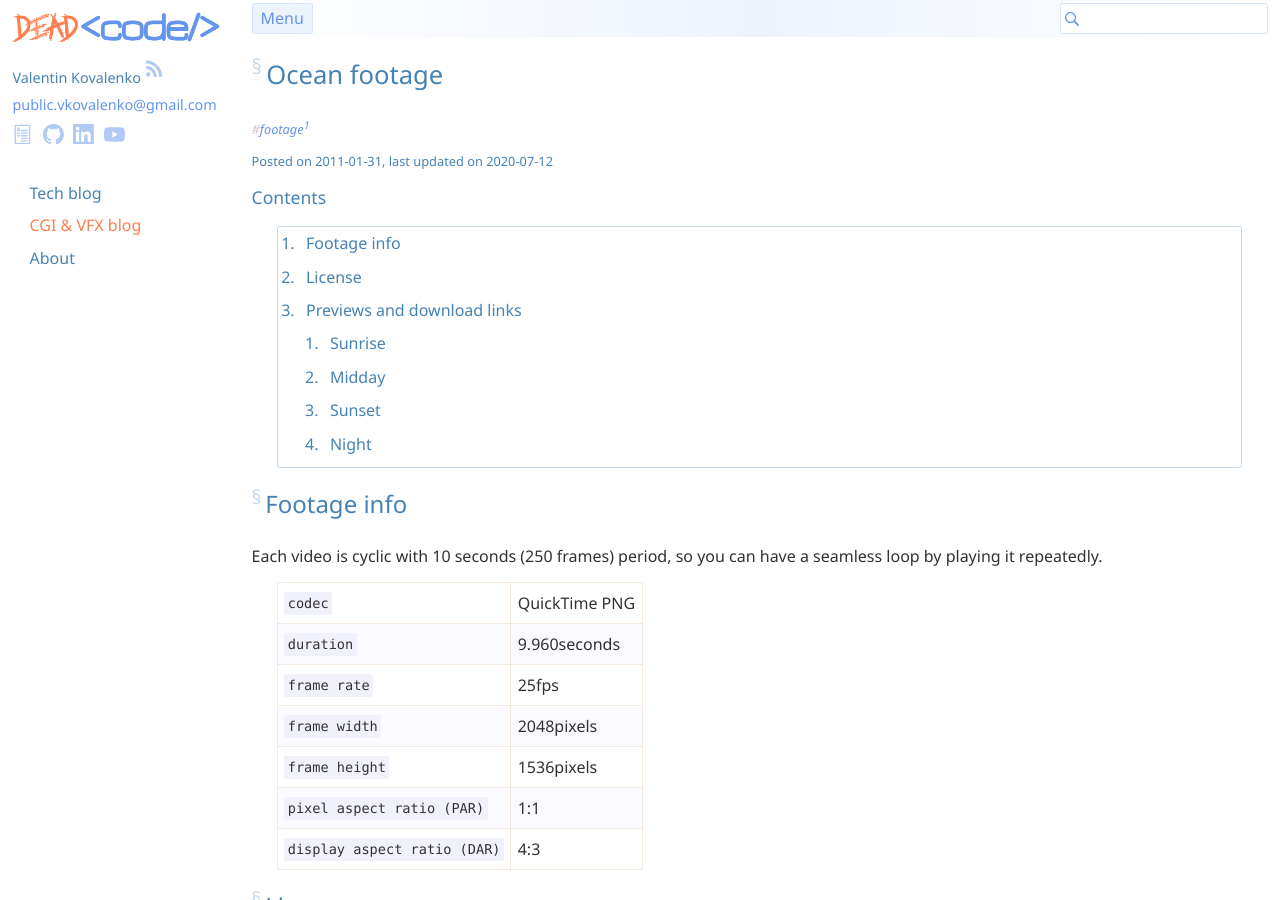
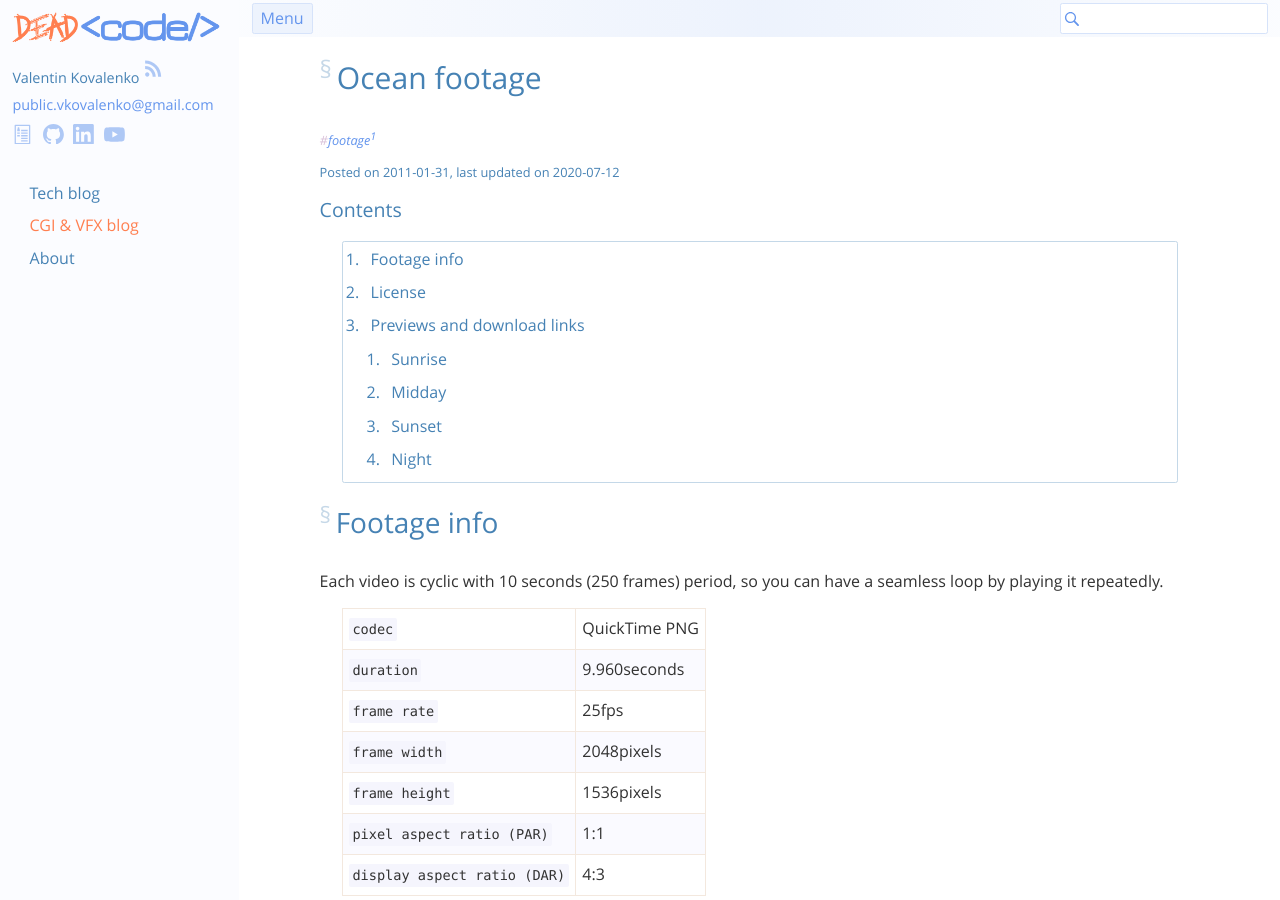
Before and after one commit to stIncMale/stincmale.github.io, a Jekyll site: the page built from _posts/2011-01-31-ocean-footage.markdown, in a window 1280 px wide and 900 px high. Built offline with Jekyll 4.4.1, drawn with Linux system fonts in a browser that asks for light colours.

Commit message:
Improve style
- limit text line length to about 120 characters
- use wider YouTube video previews
- use OpenSans font as the preferred sans-serif font family

```diff
--- a/_includes/youtube-video.html
+++ b/_includes/youtube-video.html
@@ -9,7 +9,7 @@
 {%- assign video_title = params[3] -%}
 {%- capture video_url -%}https://youtu.be/{{ video_id }}{%- endcapture -%}
 {%- capture splash_image_url -%}https://img.youtube.com/vi/{{ video_id }}/{{ splash_image_id }}.jpg{%- endcapture -%}
-<div class="iframe-margins-right40">
+<div class="iframe-margins-right25">
   <div class="{{ css_aspect_ratio_class }}">
     <!-- The allowfullscreen attribute is specified because iOS Safari does not support allow="fullscreen" -->
     <iframe src="https://www.youtube.com/embed/{{ video_id }}" allow="accelerometer; autoplay; encrypted-media; gyroscope; picture-in-picture; fullscreen" allowfullscreen></iframe>
--- a/_sass/_base.scss
+++ b/_sass/_base.scss
@@ -35,6 +35,13 @@ main {
   padding-top: $spacing-unit-em;
   padding-left: $spacing-unit-em;
   padding-right: $spacing-unit-em;
+}
+@media not print {
+  main {
+    max-width: 55em;
+    margin-left: auto;
+    margin-right: auto;
+  }
 }
 
 /**
@@ -90,22 +97,22 @@ h1, h2, h3, h4, h5, h6 {
   color: $header-font-color;
 }
 h1 {
-  font-size: $font-size * 1.6;
+  font-size: $font-size * 1.88;
 }
 h2 {
-  font-size: $font-size * 1.5;
+  font-size: $font-size * 1.75;
 }
 h3 {
-  font-size: $font-size * 1.4;
+  font-size: $font-size * 1.60;
 }
 h4 {
-  font-size: $font-size * 1.3;
+  font-size: $font-size * 1.47;
 }
 h5 {
-  font-size: $font-size * 1.2;
+  font-size: $font-size * 1.34;
 }
 h6 {
-  font-size: $font-size * 1.1;
+  font-size: $font-size * 1.22;
 }
 
 /**
--- a/_sass/_init.scss
+++ b/_sass/_init.scss
@@ -1,11 +1,44 @@
-$base-font-family: "Segoe UI", "Roboto", "Helvetica Neue", "Arial", sans-serif;
+@font-face {
+  font-family: "Open Sans";
+  src:
+      local("OpenSans"),
+      local("OpenSans-Regular"),
+      local("Open Sans Regular"),
+      url("/assets/font/OpenSans/OpenSans-Regular.ttf") format("truetype");
+}
+@font-face {
+  font-family: "Open Sans";
+  src:
+      local("OpenSans-Bold"),
+      local("Open Sans Bold"),
+      url("/assets/font/OpenSans/OpenSans-Bold.ttf") format("truetype");
+  font-weight: bold;
+}
+@font-face {
+  font-family: "Open Sans";
+  src:
+      local("OpenSans-Italic"),
+      local("Open Sans Italic"),
+      url("/assets/font/OpenSans/OpenSans-Italic.ttf") format("truetype");
+  font-style: italic;
+}
+@font-face {
+  font-family: "Open Sans";
+  src:
+      local("OpenSans-BoldItalic"),
+      local("Open Sans Bold Italic"),
+      url("/assets/font/OpenSans/OpenSans-BoldItalic.ttf") format("truetype");
+  font-weight: bold;
+  font-style: italic;
+}
+$base-font-family: "Open Sans", "Segoe UI", "Roboto", "Helvetica Neue", "Arial", sans-serif;
 $monospace-font-family: "Menlo", "Inconsolata", "Consolas", "Roboto Mono", "Ubuntu Mono", "Liberation Mono", "Courier New", monospace;
 
 $font-size: 1em;
-$medium-font-size: 0.9em;
-$small-font-size: 0.8em;
-$block-monospace-font-size: 0.8em;
-$inline-monospace-font-size: 0.85em;
+$medium-font-size: 0.9 * $font-size;
+$small-font-size: 0.8 * $font-size;
+$block-monospace-font-size: 0.8 * $font-size;
+$inline-monospace-font-size: 0.85 * $font-size;
 $post-metadata-font-size: $small-font-size;
 
 $font-weight: 400;
@@ -31,17 +64,17 @@ $insignificant-font-color: lighten($font-color, 30%);//see https://sass-lang.com
 $quotation-background-color: desaturate(lighten(linen, 2%), 20%);
 $quotation-border-color: darken($quotation-background-color, $border-color-darken-percentage);
 $quotation-font-color: desaturate(darken($quotation-background-color, 40%), 10%);
-$code-font-backgroung-color: lighten(lavender, 2.5%);
+$code-font-backgroung-color: lighten(lavender, 3.5%);
 $header-font-color: steelblue;
 $hover-header-font-color: lighten($header-font-color, 15%);
-$site-navigation-background-color: $site-background-color;
+$link-color: cornflowerblue;
+$link-hover-color: coral;
+$toolbar-background-color: lighten($link-color, 30%);
+$site-navigation-background-color: lighten($link-color, 33%);
 $site-layout-markup-color: darken($site-navigation-background-color, $border-color-darken-percentage);
 $site-navigation-menu-font-color: $header-font-color;
 $site-navigation-hover-font-color: coral;
 $page-layout-markup-color: lighten($header-font-color, 35%);
-$link-color: cornflowerblue;
-$link-hover-color: coral;
-$toolbar-background-color: lighten($link-color, 30%);
 $code-background-color: $site-background-color;
 $code-border-color: $quotation-border-color;
 $table-header-background-color: $code-font-backgroung-color;
--- a/_sass/_toolbar.scss
+++ b/_sass/_toolbar.scss
@@ -6,7 +6,7 @@
   z-index: 2;//appear on top of other elements (without this style transparent elements appear on top of this element)
   padding-left: $spacing-unit-em;
   padding-right: $spacing-unit-em;
-  background: linear-gradient(to right, $site-background-color, $toolbar-background-color, $site-background-color);
+  background: linear-gradient(to right, $site-navigation-background-color, $toolbar-background-color, $site-navigation-background-color);
 }
 
 #site-navigation-menu-toggle-container {
@@ -18,7 +18,7 @@
 
   #site-search-form {
     input[type="search"] {
-      background-image: url(/assets/img/search.svg);
+      background-image: url("/assets/img/search.svg");
       background-repeat: no-repeat;
       background-size: 1.3em;
       background-position: left 0.0em bottom 50%;
```
Also changed, not shown: assets/font/OpenSans/LICENSE.txt (added), assets/font/OpenSans/OpenSans-Bold.ttf (added), assets/font/OpenSans/OpenSans-BoldItalic.ttf (added), assets/font/OpenSans/OpenSans-ExtraBold.ttf (added), assets/font/OpenSans/OpenSans-ExtraBoldItalic.ttf (added), assets/font/OpenSans/OpenSans-Italic.ttf (added), assets/font/OpenSans/OpenSans-Light.ttf (added), assets/font/OpenSans/OpenSans-LightItalic.ttf (added), assets/font/OpenSans/OpenSans-Regular.ttf (added), assets/font/OpenSans/OpenSans-SemiBold.ttf (added), assets/font/OpenSans/OpenSans-SemiBoldItalic.ttf (added).
